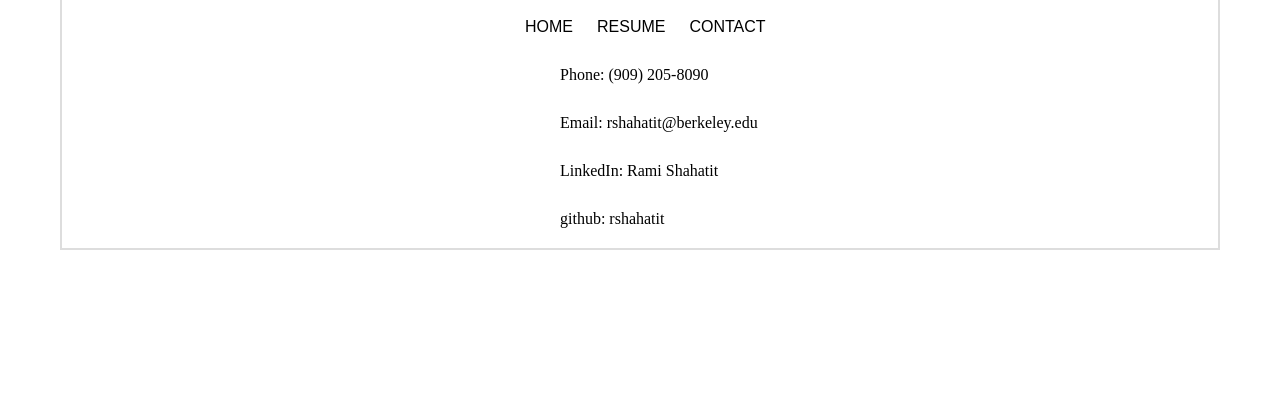
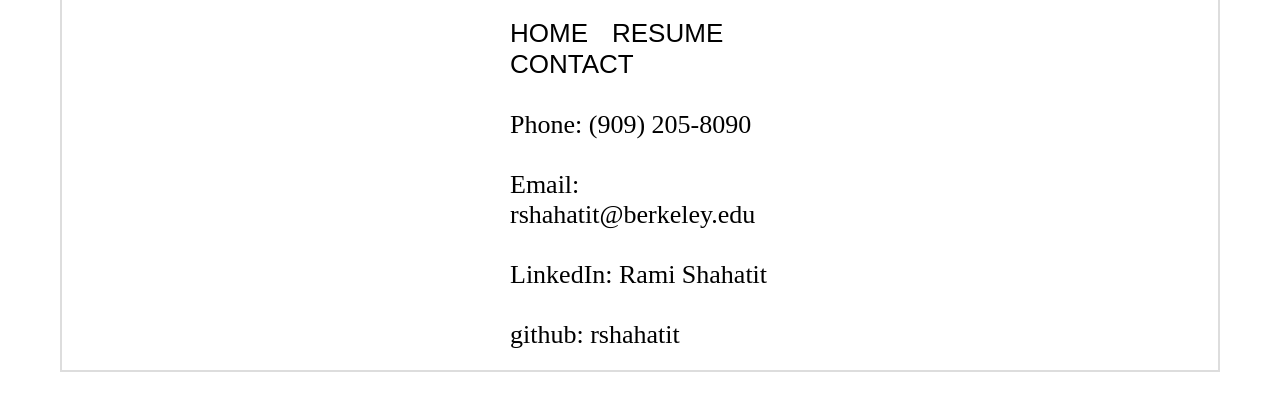
Before and after one commit to Rshahatit/contact, a plain HTML site: page index.html in a window 1280 px wide. Shown: the part 142-552 px from the top of the page. Drawn offline with Linux system fonts and the light colour scheme.

Commit message:
Update style.css

```diff
--- a/style.css
+++ b/style.css
@@ -32,13 +32,13 @@ h1 a {
 
 
 .nav ul{
-  width:290px;
+  width:320px;
   margin: 0px auto;
 
 }
 
 .text ul {
-  width:200px;
+  width:300px;
   margin: 0px auto;
 
 
@@ -47,7 +47,7 @@ h1 a {
 .text li {
   display:block;
   padding-top: 30px;
-  font-size: 16px;
+  font-size: 26px;
   font-weight: 300;
   color: black;
 }
@@ -65,8 +65,8 @@ h1 a {
 
 
 .nav li a {
-  font-family: 'Yantramanav', sans-serif;
-  font-size: 16px;
+  font-family: Varela Round, arial,sans-serif;
+  font-size: 26px;
   font-weight: 300;
   color: black;
   text-decoration: none;
```
